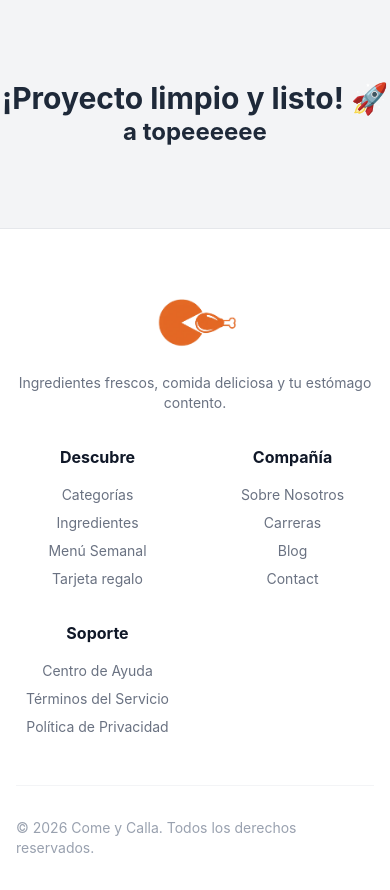
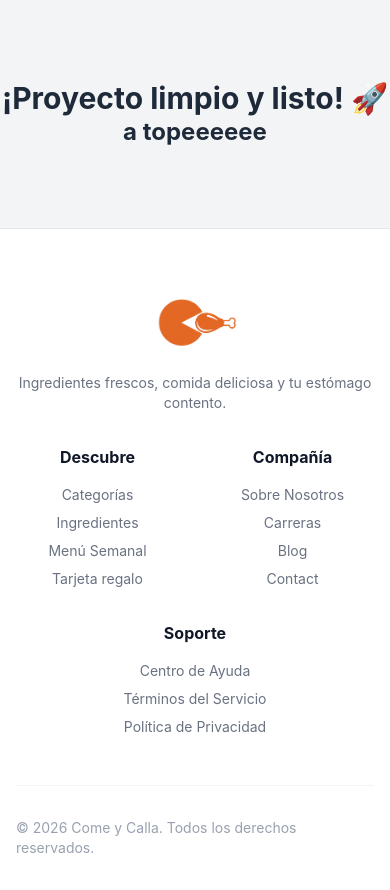
Before and after one commit to DesireeDelgado/practica-conjunta, a React (Vite) app in the folder frontend/: page / in a window 390 px wide. Built offline with nearby package versions, Linux system fonts and the light colour scheme.

Commit message:
centrado de divs footer

```diff
--- a/frontend/src/components/Footer.jsx
+++ b/frontend/src/components/Footer.jsx
@@ -34,7 +34,7 @@ function Footer() {
             </ul>
           </div>
 
-          <div className="text-center md:text-left">
+          <div className="text-center md:text-left col-span-2 sm:col-span-1">
             <h4 className="font-bold text-gray-900 dark:text-white mb-4">Soporte</h4>
             <ul className="space-y-2 text-sm text-gray-500 dark:text-gray-400">
               <li><a className="hover:text-primary transition-colors" href="#">Centro de Ayuda</a></li>
```
